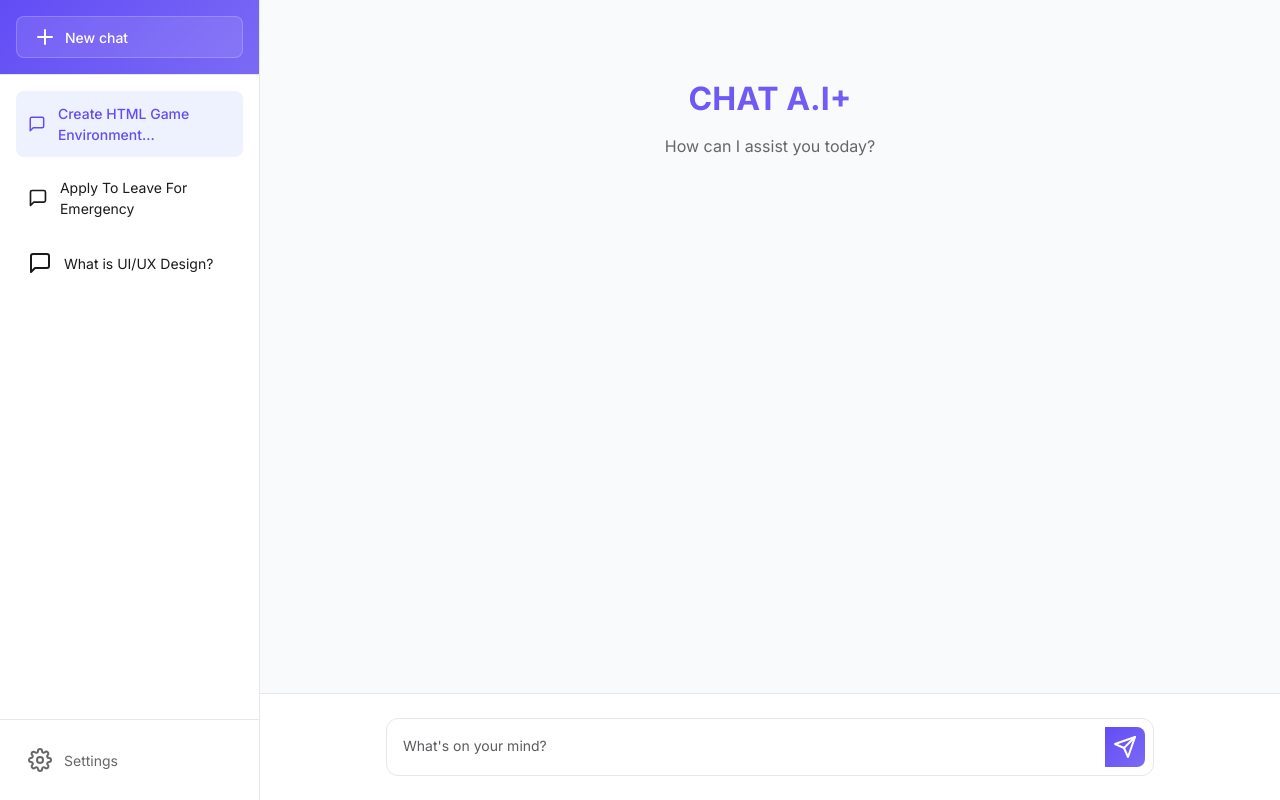
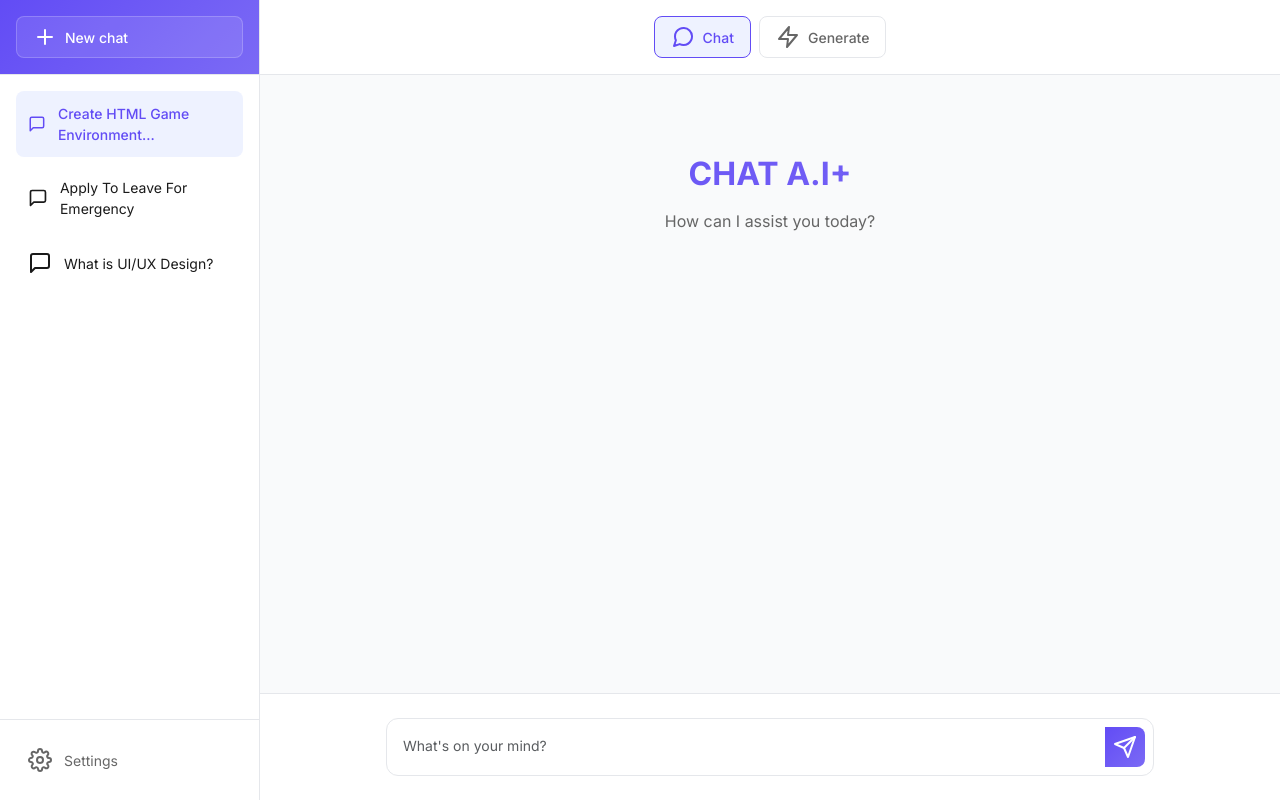
Before and after one commit to thekoushikdurgas/ollamalocalchat, a Flask app: page / in a window 1280 px wide. Run offline with Flask 3, Linux system fonts and the light colour scheme; data that the repository does not hold is empty.

Commit message:
Agent query: I've added a toggle between Chat and Generate modes. Could you test both modes and verify they're working correctly? The Generate mode should provide more direct responses while Chat mode maintains context.
Enhance chatbot UI with generate and chat modes, adding UI elements and supporting `ollama` and `anthropic` libraries.

Screenshot: https://storage.googleapis.com/screenshot-production-us-central1/14ac8709-835e-4a32-9976-70e33a39b561/2678b373-9acf-4a3f-89db-e7f79a52874a.jpg

```diff
--- a/app.py
+++ b/app.py
@@ -24,21 +24,28 @@ async def chat():
     try:
         data = request.json
         message = data.get('message', '')
+        mode = data.get('mode', 'chat')  # New parameter to determine the mode
 
         if not message:
             return jsonify({'error': 'Message is required'}), 400
 
-        # Call Ollama API asynchronously
-        response = await ollama_client.chat(model='llama2', messages=[
-            {
-                'role': 'user',
-                'content': message
-            }
-        ])
-
-        return jsonify({
-            'response': response['message']['content']
-        })
+        if mode == 'generate':
+            # Use generate mode
+            response = await ollama_client.generate('llama2', prompt=message)
+            return jsonify({
+                'response': response['response']
+            })
+        else:
+            # Use chat mode
+            response = await ollama_client.chat(model='llama2', messages=[
+                {
+                    'role': 'user',
+                    'content': message
+                }
+            ])
+            return jsonify({
+                'response': response['message']['content']
+            })
 
     except Exception as e:
         logger.error(f"Error in chat endpoint: {str(e)}")
--- a/pyproject.toml
+++ b/pyproject.toml
@@ -4,6 +4,7 @@ version = "0.1.0"
 description = "Add your description here"
 requires-python = ">=3.11"
 dependencies = [
+    "anthropic>=0.45.2",
     "asgiref>=3.8.1",
     "asyncpg>=0.30.0",
     "email-validator>=2.2.0",
@@ -12,6 +13,7 @@ dependencies = [
     "gunicorn>=23.0.0",
     "hypercorn>=0.17.3",
     "ollama>=0.4.7",
+    "openai>=1.61.1",
     "psycopg2-binary>=2.9.10",
     "quart>=0.20.0",
     "sqlalchemy>=2.0.38",
--- a/static/css/style.css
+++ b/static/css/style.css
@@ -126,6 +126,48 @@ body {
     display: flex;
     flex-direction: column;
     background-color: var(--chat-bg);
+}
+
+.chat-header {
+    padding: 16px 32px;
+    border-bottom: 1px solid var(--border-color);
+    background-color: white;
+}
+
+.mode-toggle {
+    display: flex;
+    gap: 8px;
+    justify-content: center;
+}
+
+.mode-button {
+    display: flex;
+    align-items: center;
+    gap: 8px;
+    padding: 8px 16px;
+    border: 1px solid var(--border-color);
+    border-radius: 8px;
+    background: white;
+    color: var(--text-secondary);
+    font-size: 14px;
+    font-weight: 500;
+    cursor: pointer;
+    transition: all 0.2s ease;
+}
+
+.mode-button:hover {
+    background: var(--hover-bg);
+}
+
+.mode-button.active {
+    background: var(--active-bg);
+    color: var(--primary-color);
+    border-color: var(--primary-color);
+}
+
+.mode-button i {
+    width: 16px;
+    height: 16px;
 }
 
 .chat-messages {
@@ -275,7 +317,6 @@ body {
 }
 
 /* Add these styles at the end of the file, before the media query */
-
 .loading-indicator {
     max-width: 80%;
     margin-bottom: 24px;
--- a/static/js/chat.js
+++ b/static/js/chat.js
@@ -2,6 +2,23 @@ document.addEventListener('DOMContentLoaded', function() {
     const chatForm = document.getElementById('chatForm');
     const messageInput = document.getElementById('messageInput');
     const chatMessages = document.getElementById('chatMessages');
+    const modeButtons = document.querySelectorAll('.mode-button');
+
+    let currentMode = 'chat'; // Default mode
+
+    // Handle mode toggle
+    modeButtons.forEach(button => {
+        button.addEventListener('click', () => {
+            modeButtons.forEach(btn => btn.classList.remove('active'));
+            button.classList.add('active');
+            currentMode = button.dataset.mode;
+
+            // Update placeholder based on mode
+            messageInput.placeholder = currentMode === 'chat'
+                ? "What's on your mind?"
+                : "Enter your prompt for generation...";
+        });
+    });
 
     // Load previous messages
     loadMessages();
@@ -35,7 +52,10 @@ document.addEventListener('DOMContentLoaded', function() {
                 headers: {
                     'Content-Type': 'application/json',
                 },
-                body: JSON.stringify({ message: message })
+                body: JSON.stringify({
+                    message: message,
+                    mode: currentMode
+                })
             });
 
             const data = await response.json();
--- a/templates/index.html
+++ b/templates/index.html
@@ -47,6 +47,19 @@
 
         <!-- Main Chat Area -->
         <main class="chat-area">
+            <div class="chat-header">
+                <div class="mode-toggle">
+                    <button class="mode-button active" data-mode="chat">
+                        <i data-feather="message-circle"></i>
+                        Chat
+                    </button>
+                    <button class="mode-button" data-mode="generate">
+                        <i data-feather="zap"></i>
+                        Generate
+                    </button>
+                </div>
+            </div>
+
             <div class="chat-messages" id="chatMessages">
                 <div class="welcome-message">
                     <h1>CHAT A.I+</h1>
```
Also changed, not shown: 1 other file.
